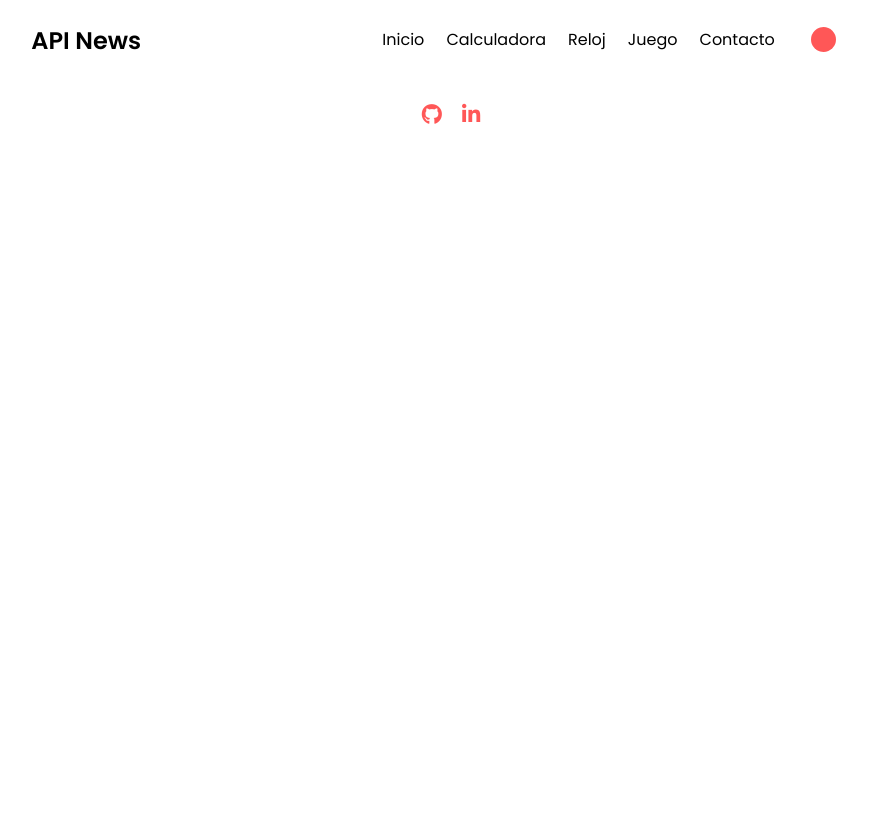
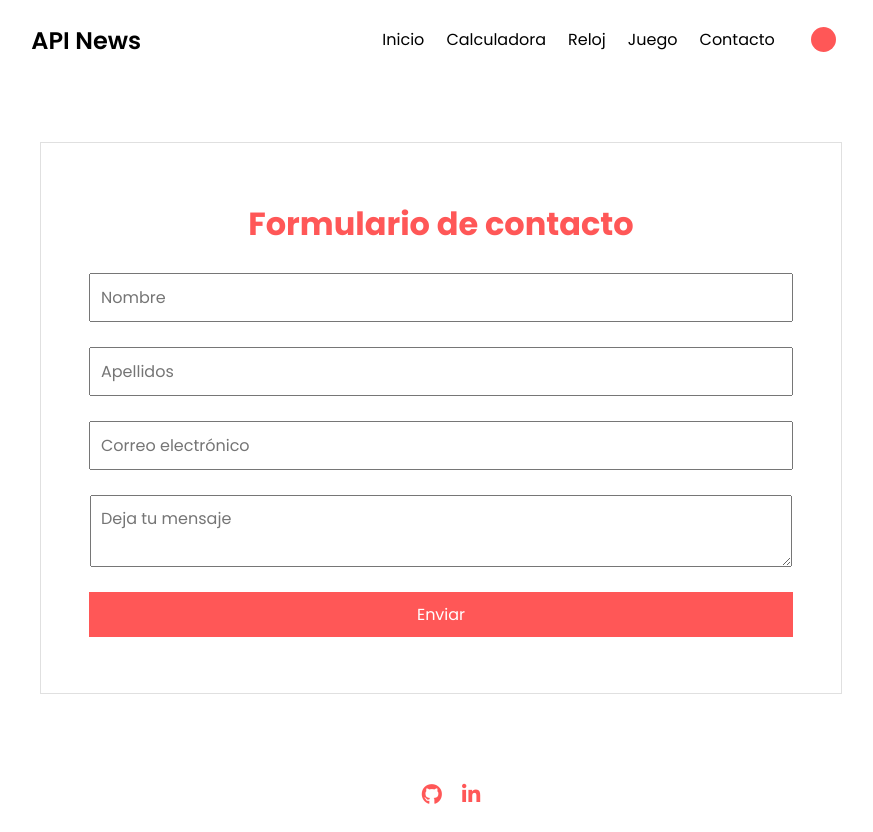
Before and after one commit to bmartinezr86/dynamic-jquery-blog, a website: page contacto.html in a window 1280 px wide. Shown: the whole page, without its empty margins (199-1072 px from the left). Before the commit the page ends 800 px from the top, so only its background shows below. Drawn offline with nearby package versions, Linux system fonts and the light colour scheme.

Commit message:
contact form finalizado

```diff
--- a/assets/css/reloj.css
+++ b/assets/css/reloj.css
@@ -0,0 +1,22 @@
+#container-reloj {
+    display: flex;
+    justify-content: center;
+    align-items: center;
+    text-align: center;
+    font-family: 'Orbitron';
+    font-size: 4rem;
+    height: 75vh;
+
+}
+
+#reloj {
+    color: var(--theme-color);
+    border: 3px solid var(--theme-color);
+    width: 30%;
+    background-color: #f8f8f8;
+    border-radius: 25px;
+}
+
+#reloj:hover {
+    color: var(--theme-color-hover);
+}
--- a/assets/css/styles.css
+++ b/assets/css/styles.css
@@ -8,26 +8,62 @@
 @import url("calculadora.css");
 @import url("media-queries.css");
 @import url("reloj.css");
+@import url("contacto.css");
 
-#container-reloj {
+#container-form {
     display: flex;
     justify-content: center;
     align-items: center;
-    text-align: center;
-    font-family: 'Orbitron';
-    font-size: 4rem;
-    height: 75vh;
+    height: 85vh;
+    width: 100vw;
+}
+
+#contact-form {
+    display: flex;
+    flex-direction: column;
+    align-items: center;
+    justify-content: center;
+    gap: 25px;
+    width: 800px;
+    height: 550px;
+    border: 1px solid #e0e0e0;
 
 }
 
-#reloj {
+#contact-form h2 {
+    font-family: 'Poppins', sans-serif;
+    font-size: 2rem;
+    font-weight: 700;
     color: var(--theme-color);
-    border: 3px solid var(--theme-color);
-    width: 30%;
-    background-color: #f8f8f8;
-    border-radius: 25px;
 }
 
-#reloj:hover {
-    color: var(--theme-color-hover);
+#contact-form input,
+#contact-form textarea,
+#contact-form [type="submit"] {
+    font-family: 'Poppins', sans-serif;
+    font-size: 1rem;
+    width: 85%;
+    padding: 10px;
 }
+
+#contact-form #submit {
+    background-color: var(--theme-color);
+    color: #fff;
+    border: none;
+    width: 88%;
+
+}
+
+#contact-form #submit:hover {
+    background-color: var(--theme-color-hover);
+    cursor: pointer;
+}
+
+#container-form .send-message {
+    font-size: 1.5rem;
+    color: var(--theme-color);
+    display: flex;
+    align-items: center;
+    font-family: 'Poppins', sans-serif;
+
+}
--- /dev/null
+++ b/assets/js/contacto.js
@@ -0,0 +1,48 @@
+$(document).ready(function () {
+  var contactForm = $("#contact-form");
+  var container = $("#container-form");
+
+  function addFormToField(fieldName) {
+    contactForm.append(fieldName);
+  }
+  function generarFormulario() {
+    var title = $("<h2>Formulario de contacto</h2>");
+    var inputNombre = $(
+      '<input type="text" name="name" id="name" placeholder="Nombre" required>'
+    );
+    var inputApellidos = $(
+      '<input type="text" name="last-name" id="last-name" placeholder="Apellidos" required>'
+    );
+    var inputCorreo = $(
+      '<input type="email" name="mail" id="mail" placeholder="Correo electrónico" required>'
+    );
+    var inputMensaje = $(
+      '<textarea id="message" name="message" placeholder="Deja tu mensaje"  required></textarea>'
+    );
+    var submit = $(' <input type="submit" id="submit"  value="Enviar">');
+
+    addFormToField(title);
+    addFormToField(inputNombre);
+    addFormToField(inputApellidos);
+    addFormToField(inputCorreo);
+    addFormToField(inputMensaje);
+    addFormToField(submit);
+  }
+
+  function envioForm() {
+    $(document).on("submit", function () {
+      event.preventDefault();
+      contactForm.hide();
+      let mensajeEnviado = $(
+        '<div  class="send-message">Tu mensaje ha sido enviado con exito. 😄</div>'
+      );
+      container.append(mensajeEnviado);
+    });
+  }
+  function initContactForm() {
+    generarFormulario();
+    envioForm();
+  }
+
+  initContactForm();
+});
--- a/contacto.html
+++ b/contacto.html
@@ -15,7 +15,11 @@
     <header id="header">
     </header>
 
-    <main id="container"></main>
+    <main id="container-form">
+        <form id="contact-form">
+
+        </form>
+    </main>
 
     <footer id="footer">
     </footer>
@@ -23,6 +27,7 @@
     <script src="node_modules/jquery/dist/jquery.min.js"></script>
     <script src="assets/js/header.js" defer></script>
     <script src="assets/js/footer.js" defer></script>
+    <script src="assets/js/contacto.js" defer></script>
     <script src="assets/js/scroll-up.js" defer></script>
 
 
```
Also changed, not shown: juego.html (deleted, +0 -31 lines), assets/css/contacto.css (added).
